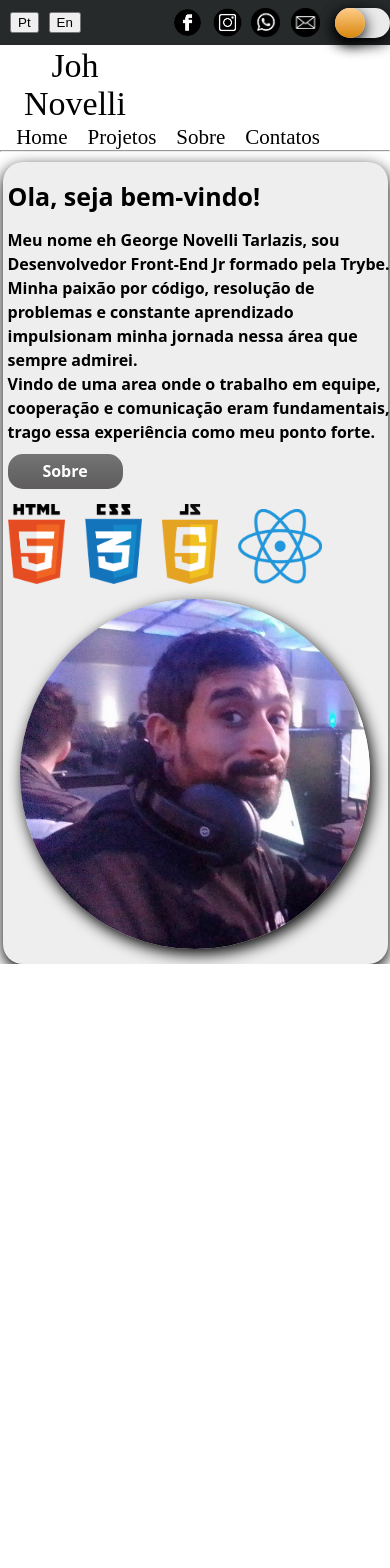
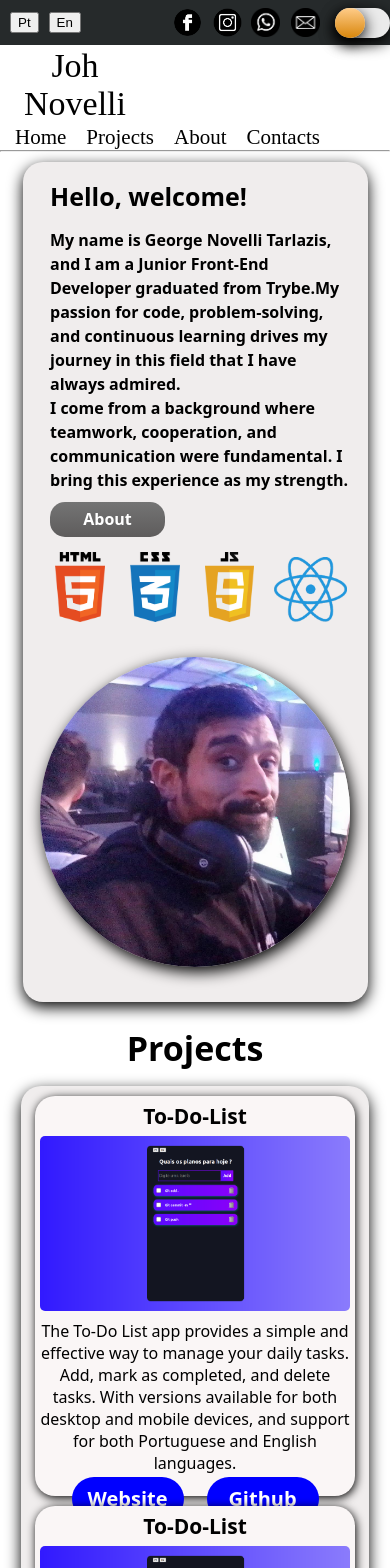
Before and after one commit to johnovelli/johnovelli.github.io, a React (Create React App) app: page / in a window 390 px wide. Shown: the top 1568 px of the page. Before the commit the page ends 964 px from the top, so only its background shows below. Built offline with nearby package versions, Linux system fonts and the light colour scheme.

Commit message:
Componente Projetos criado e versao mobile aplicada

```diff
--- a/src/App.tsx
+++ b/src/App.tsx
@@ -2,14 +2,13 @@ import { Route, Routes } from "react-router-dom";
 import { SetStateAction, useState } from "react";
 import Main from "./pages/Main";
 import Home from "./pages/Home";
-import Projects from "./pages/Projects";
 import About from "./pages/About";
 import Contact from "./pages/Contact";
 import './App.css'
 
 function App() {
   const [theme, setTheme] = useState<'Light' | 'Dark'>('Light')
-  const [language, setLanguage] = useState<'Pt_br' | 'Eng_us'>('Pt_br')
+  const [language, setLanguage] = useState<'Pt_br' | 'Eng_us'>('Eng_us')
 
   function toggleTheme() {
     setTheme((prevTheme) => (prevTheme === 'Light' ? 'Dark' : 'Light'))
@@ -23,7 +22,7 @@ function App() {
     <Routes>
       <Route path="/" element={<Main theme={theme} language={language} toggleTheme={toggleTheme} toggleLanguage={toggleLanguage} />}>
         <Route path="/" element={<Home theme={theme} language={language} />} />
-        <Route path="/projects" element={<Projects />} />
+
         <Route path="/about" element={<About />} />
         <Route path="/contact" element={<Contact />} />
       </Route>
--- /dev/null
+++ b/src/components/InfoText/index.tsx
@@ -0,0 +1,45 @@
+type InfoTextType = {
+  language: string;
+}
+
+function InfoText({ language }: InfoTextType) {
+  return (
+    <>
+      {language === 'Pt_br' ? (
+        <div>
+          <h1>Ola, seja bem-vindo!</h1>
+          <p>
+            <strong>Meu nome eh George Novelli Tarlazis, sou Desenvolvedor Front-End Jr formado pela Trybe. </strong>
+            <strong>
+              Minha paixão por código, resolução de problemas e constante aprendizado impulsionam minha jornada nessa área que sempre admirei.
+            </strong>
+          </p>
+          <p>
+            <strong>
+              Vim de um ramo onde o trabalho em equipe, cooperação e comunicação eram fundamentais. Trago essa experiência como meu ponto forte.
+              <br />
+              <br />
+            </strong>
+          </p>
+        </div>
+      ) : (
+        <div>
+          <h1>Hello, welcome!</h1>
+          <p>
+            <strong>My name is George Novelli Tarlazis, and I am a Junior Front-End Developer graduated from Trybe.</strong>
+            <strong>
+              My passion for code, problem-solving, and continuous learning drives my journey in this field that I have always admired.
+            </strong>
+          </p>
+          <p>
+            <strong>
+              I come from a background where teamwork, cooperation, and communication were fundamental. I bring this experience as my strength.
+            </strong>
+          </p>
+        </div>
+      )}
+    </>
+  );
+}
+
+export default InfoText;
--- /dev/null
+++ b/src/components/SkillsImgs/index.tsx
@@ -0,0 +1,24 @@
+import html_logo from '../../assets/html.png'
+import css_logo from '../../assets/css.png'
+import js_logo from '../../assets/js.png'
+import react_logo from '../../assets/react.png'
+import html_logo_dark from '../../assets/html2.png'
+import css_logo_dark from '../../assets/css2.png'
+import js_logo_dark from '../../assets/js2.png'
+
+type SkillsImgsType = {
+  theme: string;
+}
+
+function SkillsImgs({ theme }: SkillsImgsType) {
+  return (
+    <div className='tools'>
+      <img className='skill' src={theme === 'Light' ? html_logo : html_logo_dark} alt="" />
+      <img className='skill' src={theme === 'Light' ? css_logo : css_logo_dark} alt="" />
+      <img className='skill' src={theme === 'Light' ? js_logo : js_logo_dark} alt="" />
+      <img className='react' src={react_logo} alt="" />
+    </div>
+  )
+}
+
+export default SkillsImgs;
--- /dev/null
+++ b/src/content/projectList.tsx
@@ -0,0 +1,29 @@
+function getRandomId() {
+  return Math.floor(0 + Math.random() * 100);
+}
+
+const projectList = [
+  {
+    name: 'To-Do-List',
+    id: getRandomId(),
+    img: '/projectImgs/to-do-list.png',
+    description_Pt: 'O aplicativo To-Do List oferece uma maneira simples e eficaz de gerenciar suas tarefas diárias. Adicione, marque como concluído e exclua tarefas. Com versões disponíveis para desktop e dispositivos móveis, além de suporte nos idiomas português e inglês.',
+    description_En: 'The To-Do List app provides a simple and effective way to manage your daily tasks. Add, mark as completed, and delete tasks. With versions available for both desktop and mobile devices, and support for both Portuguese and English languages.',
+  },
+  {
+    name: 'To-Do-List',
+    id: getRandomId(),
+    img: '/projectImgs/to-do-list.png',
+    description_Pt: 'O aplicativo To-Do List oferece uma maneira simples e eficaz de gerenciar suas tarefas diárias. Adicione, marque como concluído e exclua tarefas. Com versões disponíveis para desktop e dispositivos móveis, além de suporte nos idiomas português e inglês.',
+    description_En: 'The To-Do List app provides a simple and effective way to manage your daily tasks. Add, mark as completed, and delete tasks. With versions available for both desktop and mobile devices, and support for both Portuguese and English languages.',
+  },
+  {
+    name: 'To-Do-List',
+    id: getRandomId(),
+    img: '/projectImgs/to-do-list.png',
+    description_Pt: 'O aplicativo To-Do List oferece uma maneira simples e eficaz de gerenciar suas tarefas diárias. Adicione, marque como concluído e exclua tarefas. Com versões disponíveis para desktop e dispositivos móveis, além de suporte nos idiomas português e inglês.',
+    description_En: 'The To-Do List app provides a simple and effective way to manage your daily tasks. Add, mark as completed, and delete tasks. With versions available for both desktop and mobile devices, and support for both Portuguese and English languages.',
+  },
+]
+
+export default projectList;
--- a/src/pages/Home/home.css
+++ b/src/pages/Home/home.css
@@ -1,17 +1,17 @@
 .home-full-Dark {
-  background-color: #acacac;
+  background-color: #000000;
 }
 
 .home-div {
   align-items: center;
-  background-color: rgb(238, 238, 238);
+  background-color: rgb(240, 237, 237);
   border-radius: 20px;
   box-shadow: 0px 5px 15px black;
   display: flex;
   height: 440px;
   justify-content: space-around;
   margin: 10px auto auto auto;
-  width: 1190px;
+  width: 1150px;
 }
 
 .home-div-Dark {
@@ -23,7 +23,7 @@
   border-radius: 20px;
   display: flex;
   flex-direction: column;
-  height: 425px;
+  height: 410px;
   justify-content: space-between;
   margin-left: 20px;
   width: 600px;
@@ -62,7 +62,7 @@
   align-items: center;
   border-radius: 20px;
   display: flex;
-  height: 425px;
+  height: 410px;
   justify-content: center;
   width: 430px;
 }
@@ -94,22 +94,23 @@ strong {
   .home-div {
     flex-direction: column;
     height: auto;
-    width: 385px;
+    width: 345px;
   }
 
   .home-text {
     margin-left: 10px;
     height: auto;
-    width: 385px;
+    width: 300px;
   }
 
   .home-text .skill {
-    height: 80px;
+    height: 70px;
+    margin-left: 5px;
     margin-top: 10px;
   }
 
   .home-text img {
-    height: 75px;
+    height: 65px;
   }
 
   .home-text button {
@@ -141,6 +142,6 @@ strong {
   }
 
   .home-img img {
-    height: 350px;
+    height: 310px;
   }
 }
--- a/src/pages/Home/index.tsx
+++ b/src/pages/Home/index.tsx
@@ -1,14 +1,9 @@
 import { useNavigate } from 'react-router-dom';
+import InfoText from '../../components/InfoText';
+import SkillsImgs from '../../components/SkillsImgs';
+import Projects from '../ProjectsDiv';
+import picture from '../../assets/joh_picture.jpg'
 import './home.css';
-import picture from '../../assets/joh_picture.jpg'
-import html_logo from '../../assets/html.png'
-import css_logo from '../../assets/css.png'
-import js_logo from '../../assets/js.png'
-import react_logo from '../../assets/react.png'
-import html_logo_dark from '../../assets/html2.png'
-import css_logo_dark from '../../assets/css2.png'
-import js_logo_dark from '../../assets/js2.png'
-import react_logodark from '../../assets/react.png'
 
 type HomeProps = {
   theme: string;
@@ -22,37 +17,15 @@ function Home({ theme, language }: HomeProps) {
     <div className={`home-full-${theme}`}>
       <div className={`home-div home-div-${theme}`}>
         <div className='home-text'>
-          {language === 'Pt_br' ? (
-            <div>
-              <h1>Ola, seja bem-vindo!</h1>
-              <p><strong>Meu nome eh George Novelli Tarlazis, sou Desenvolvedor Front-End Jr formado pela Trybe. </strong>
-                <strong>Minha paixão por código, resolução de problemas e constante aprendizado impulsionam minha jornada nessa área que sempre admirei.
-                </strong></p>
-              <p><strong>
-                Vindo de uma area onde o trabalho em equipe, cooperação e comunicação eram fundamentais, trago essa experiência como meu ponto forte.
-              </strong></p>
-            </div>
-          ) : (
-            <div>
-              <h1>Hello, welcome!</h1>
-              <p><strong>My name is George Novelli Tarlazis, and I am a Junior Front-End Developer graduated from Trybe.</strong>
-                <strong>My passion for code, problem-solving, and continuous learning drives my journey in this field that I have always admired.</strong>
-              </p>
-              <p><strong>Coming from a field where teamwork, cooperation, and communication were crucial, I bring this experience as my strength.</strong></p>
-            </div>
-          )}
+          <InfoText language={language} />
           <button onClick={() => navigate('/contact')}>{language === 'Pt_br' ? <strong>Sobre</strong> : <strong>About</strong>}</button>
-          <div className='tools'>
-            <img className='skill' src={theme === 'Light' ? html_logo : html_logo_dark} alt="" />
-            <img className='skill' src={theme === 'Light' ? css_logo : css_logo_dark} alt="" />
-            <img className='skill' src={theme === 'Light' ? js_logo : js_logo_dark} alt="" />
-            <img className='react' src={react_logo} alt="" />
-          </div>
+          <SkillsImgs theme={theme} />
         </div>
         <div className='home-img'>
           <img src={picture} alt="myself" />
         </div>
       </div>
+      <Projects language={language} theme={theme} />
     </div>
   );
 }
--- a/src/pages/Main/main.css
+++ b/src/pages/Main/main.css
@@ -16,7 +16,7 @@ body {
 }
 
 .content-Dark {
-  background-color: #acacac;
+  background-color: #000000;
 }
 
 .main-Light hr {
--- /dev/null
+++ b/src/pages/ProjectsDiv/index.tsx
@@ -0,0 +1,32 @@
+import projectList from '../../content/projectList';
+import './projects-div.css';
+
+type ProjectsType = {
+  language: string;
+  theme: string;
+}
+
+function Projects({ language, theme }: ProjectsType) {
+  return (
+    <div className={`projects projects-${theme}`}>
+      {language === 'Pt_br' ? <h1>Projetos</h1> : <h1>Projects</h1>}
+      <div className={`projects-div projects-div-${theme}`}>
+        {projectList.map((project) => (
+          <div className={`project-div project-div-${theme}`} key={project.id}>
+            <strong>{project.name}</strong>
+            <img src={project.img} alt="" />
+            <div className='app-desc'>
+              {language === 'Pt_br' ? <span>{project.description_Pt}</span> : <span>{project.description_En}</span>}
+            </div>
+            <div className='project-btns'>
+              <button><strong>Website</strong></button>
+              <button><strong>Github</strong></button>
+            </div>
+          </div>
+        ))}
+      </div>
+    </div>
+  );
+}
+
+export default Projects;
--- /dev/null
+++ b/src/pages/ProjectsDiv/projects-div.css
@@ -0,0 +1,121 @@
+.projects {
+  width: 100%;
+}
+
+.projects h1 {
+  font-family: system-ui, -apple-system, BlinkMacSystemFont, 'Segoe UI', Roboto, Oxygen, Ubuntu, Cantarell, 'Open Sans', 'Helvetica Neue', sans-serif;
+  font-size: 34px;
+  text-align: center;
+}
+
+.projects-Dark h1 {
+  color: white;
+}
+
+.projects-div {
+  align-items: center;
+  background-color: rgb(240, 237, 237);
+  border-radius: 20px;
+  box-shadow: 0px 5px 15px black;
+  display: flex;
+  min-height: 475px;
+  justify-content: space-around;
+  margin: auto auto auto auto;
+  width: 1150px;
+}
+
+.projects-div-Dark {
+  background: linear-gradient(180deg, #1a1a1a, #2c2c2c);
+  color: white;
+}
+
+.project-div {
+  align-items: center;
+  background-color: rgb(250, 246, 246);
+  border-radius: 20px;
+  box-shadow: 1px 2px 10px black;
+  display: flex;
+  flex-direction: column;
+  height: 448px;
+  text-align: center;
+  width: 350px;
+}
+
+.project-div-Dark {
+  background-color: #2c2c2c;
+}
+
+.project-div strong {
+  margin-top: 5px;
+  font-family: system-ui, -apple-system, BlinkMacSystemFont, 'Segoe UI', Roboto, Oxygen, Ubuntu, Cantarell, 'Open Sans', 'Helvetica Neue', sans-serif;
+  font-size: 23px;
+}
+
+.project-div img {
+  border-radius: 5px;
+  margin-top: 4px;
+  width: 330px;
+}
+
+.app-desc {
+  margin-top: 9px;
+  width: 330px;
+}
+
+.app-desc span {
+  font-family: system-ui, -apple-system, BlinkMacSystemFont, 'Segoe UI', Roboto, Oxygen, Ubuntu, Cantarell, 'Open Sans', 'Helvetica Neue', sans-serif;
+  font-size: 18px;
+}
+
+.project-btns {
+  align-items: center;
+  display: flex;
+  height: 55px;
+  justify-content: space-around;
+  margin-top: 3px;
+  width: 270px;
+}
+
+.project-btns button {
+  background-color: blue;
+  border: none;
+  border-radius: 30px;
+  color: wheat;
+  height: 44px;
+  width: 112px;
+}
+
+.project-btns button strong {
+  color: white;
+  font-size: 20px;
+}
+
+@media only screen and (max-width: 767px) {
+  .projects-div {
+    flex-direction: column;
+    width: 348px;
+  }
+
+  .project-div {
+    align-items: center;
+    height: 400px;
+    margin-top: 10px;
+    width: 320px;
+  }
+
+  .app-desc {
+    width: 310px;
+  }
+
+  .project-div strong {
+    font-size: 21px;
+  }
+
+  .app-desc span {
+    font-size: 16px;
+  }
+
+  .project-div img {
+    width: 310px;
+  }
+}
```
Also changed, not shown: src/pages/Projects/index.tsx (deleted, +0 -9 lines), public/projectImgs/to-do-list.png (added), public/to-do-list.png (added), src/pages/Projects/projects.css (deleted).
